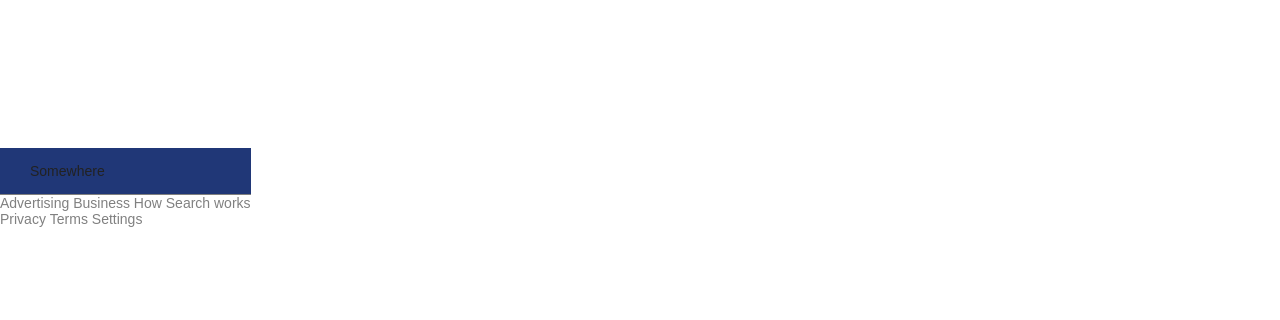
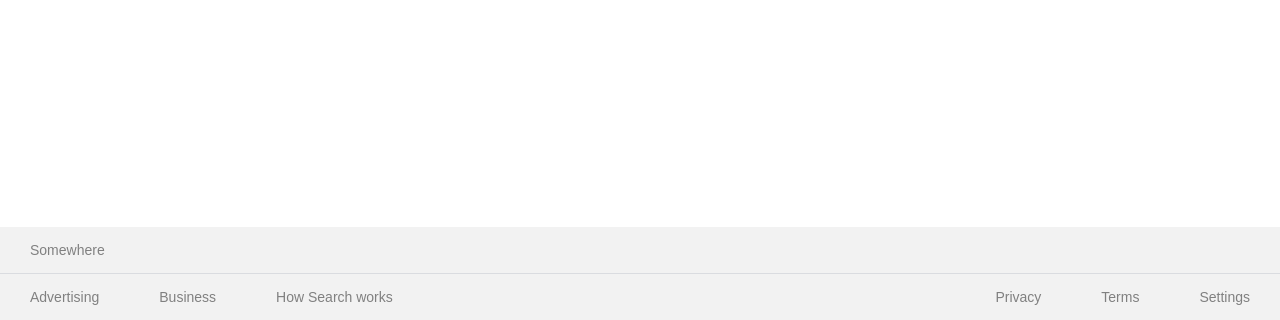
Before and after one commit to Rumdidum/google-homepage, a plain HTML site: page index.html in a window 1280 px wide. Shown: the part 573-893 px from the top of the page. Before the commit the page ends 860 px from the top, so only its background shows below. Drawn offline with Linux system fonts and the light colour scheme.

Commit message:
finished footer

```diff
--- a/index.html
+++ b/index.html
@@ -44,18 +44,21 @@
                         <input class="searchbox" type="text" placeholder="searching">
                     </div>
                 </form>
+                <div>
+                    <button>test</button>
+                </div>
         </header>
+
     </div>
 
     <footer>
         <div class="land">Somewhere</div>
-        <div>
+        <div class="terms">
             <a href="">Advertising</a>
             <a href="">Business</a>
             <a href="">How Search works</a>
-        </div>
-        <div>
-            <a href="">Privacy</a>
+            <a class="space"></a>
+            <a class="right" href="">Privacy</a>
             <a href="">Terms</a>
             <a href="">Settings</a>
         </div>
--- a/styles/style.css
+++ b/styles/style.css
@@ -28,7 +28,7 @@ a.nav-l {
     display:inline-block;
     padding: 5px;
     margin: 0 5px;
-    /*  */
+
 }
 body, html {
     height: 100%;
@@ -41,12 +41,6 @@ body, html {
 }
 h1 {
     color: rgb(7, 124, 23);
-}
-.main {
-    /* display:flex; */
-    /* flex-direction: column; */
-    height: 100%;
-    /* background-color: rgb(222, 232, 242); */
 }
 .navbar {
     display: flex;
@@ -67,6 +61,10 @@ h1 {
     display: inline-block;
     padding: 5px;
 }
+.main {
+    height: 100%;
+}
+
 header {
     background-color: var(--background-color);
     display: flex;
@@ -107,12 +105,25 @@ input {
 
 
 footer {
-    position: fixed;
+    width 100%;
     bottom: 0px;
 }
 footer .land {
-    border-bottom: 1px solid gray;
+
+    border-bottom: 1px solid #dadce0;
     padding: 15px 30px;
-    /* overflow: hidden; */
-    background-color: rgb(32, 55, 119);
+    background-color: #f2f2f2;;
+    color: gray;
 }
+.terms {
+    display: flex;
+}
+.terms a {
+    display: inline-block;
+    padding: 15px 30px;
+    background-color: #f2f2f2;;
+}
+.space {
+    display: inline-block;
+    flex-grow: 1;
+}
```
